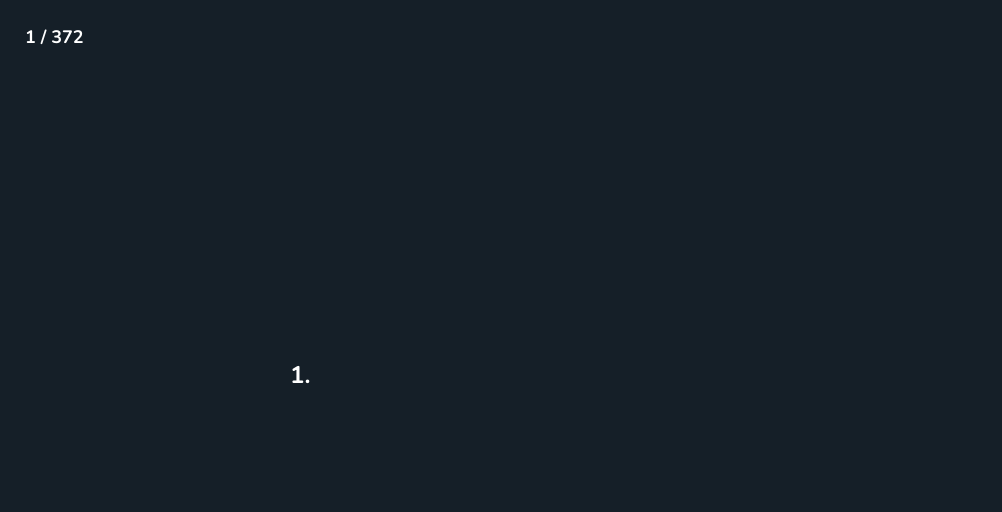
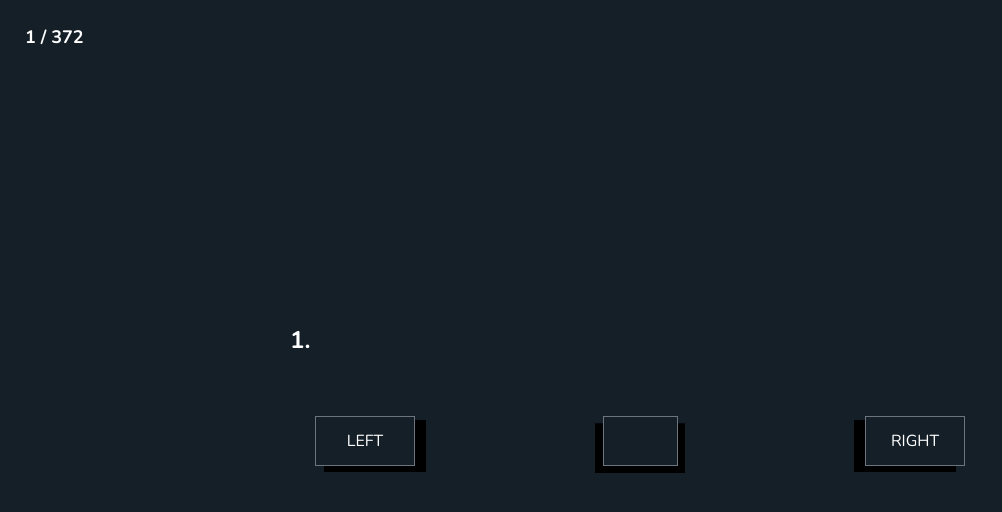
Before and after one commit to aQulionnn/platonus-exams, a React (Create React App) app: page / in a window 1280 px wide. Shown: the top 512 px of the page, without its empty margins (0-1002 px from the left). Built offline with nearby package versions, Linux system fonts and the light colour scheme.

Commit message:
feat: add "Pagination" component

```diff
--- /dev/null
+++ b/src/components/Pagination/Pagination.jsx
@@ -0,0 +1,26 @@
+import React from 'react';
+import style from './Pagination.module.css'
+
+const Pagination = ({id, setId}) => {
+    return (
+        <nav className={style['pagination']}>
+            <div
+                className={style['left']}
+                onClick={() => setId(id - 1)}
+            >
+                LEFT
+            </div>
+            <div className={style['page']}>
+                <input type="text" onChange={(e) => setId(Number(e.currentTarget.value) - 1)} />
+            </div>
+            <div
+                className={style['right']}
+                onClick={() => setId(id + 1)}
+            >
+                RIGHT
+            </div>
+        </nav>
+    );
+};
+
+export default Pagination;
--- /dev/null
+++ b/src/components/Pagination/Pagination.module.css
@@ -0,0 +1,78 @@
+.pagination {
+    display: flex;
+    align-items: center;
+    justify-content: space-between;
+    padding: 10px 25px;
+}
+
+.left, .right {
+    display: flex;
+    align-items: center;
+    justify-content: center;
+    width: 100px;
+    height: 50px;
+
+    border: 1px solid #6c757d;
+
+    transition: 0.5s;
+
+    cursor: pointer;
+}
+
+.left {
+    box-shadow: 10px 5px 0 1px #000;
+}
+
+.left:hover {
+    box-shadow: 10px 5px 0 1px #7b2cbf;
+    transform: skewX(20deg) translateX(-20px);
+}
+
+.right {
+    box-shadow: -10px 5px 0 1px #000;
+}
+
+.right:hover {
+    box-shadow: -10px 5px 0 1px #7b2cbf;
+    transform: skewX(-20deg) translateX(20px);
+}
+
+.page {
+    position: relative;
+
+    display: flex;
+    align-items: center;
+    justify-content: center;
+    width: 75px;
+    height: 50px;
+
+    border: 1px solid #6c757d;
+
+    cursor: pointer;
+}
+
+.page:before  {
+    content: "";
+    position: absolute;
+    top: 65%;
+    left: 50%;
+    transform: translate(-50%, -50%);
+
+    width: 90px;
+    height: 50px;
+    background-color: rgba(0, 0, 0, 1);
+    clip-path: polygon(0% 0, 100% 0, 100% 100%, 0% 100%);
+    z-index: -1;
+}
+
+.page input {
+    width: 100%;
+    height: 100%;
+
+    background: #151F28;
+    border: none;
+    outline: none;
+
+    color: #fff;
+    text-align: center;
+}
--- a/src/components/Question/Question.jsx
+++ b/src/components/Question/Question.jsx
@@ -3,6 +3,7 @@ import style from './Question.module.css'
 import {useQuestionStore} from "../../store/questionStore"
 import Variant from "../Variant/Variant"
 import { reducer, initialState, init  } from "./questionReducer"
+import Pagination from "../Pagination/Pagination";
 
 const Question = () => {
     const [state, dispatch] = useReducer(reducer, initialState, init )
@@ -61,7 +62,7 @@ const Question = () => {
                 ))}
             </ul>
             <footer>
-
+                <Pagination id={id} setId={setId} />
             </footer>
         </section>
     );
--- a/src/components/Variant/Variant.module.css
+++ b/src/components/Variant/Variant.module.css
@@ -14,7 +14,7 @@
 .variant:hover {
     box-shadow: 10px 10px 0 1px #7b2cbf;
 
-    transform: skewX(-20deg);
+    transform: scale(1.05);
 }
 
 .correct {
```
